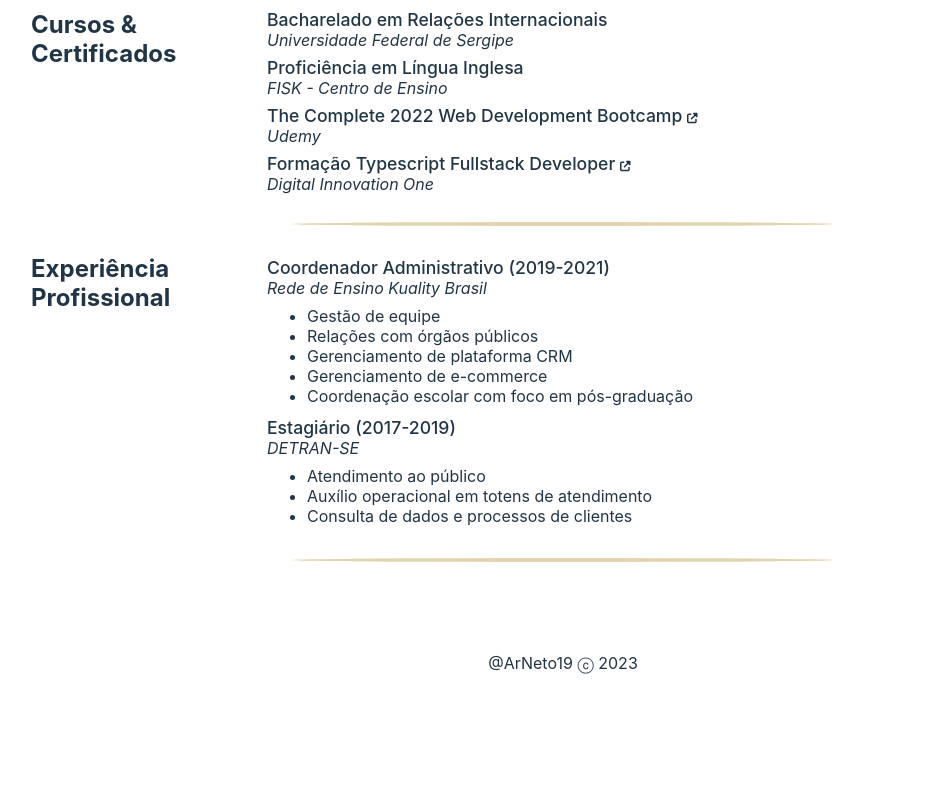
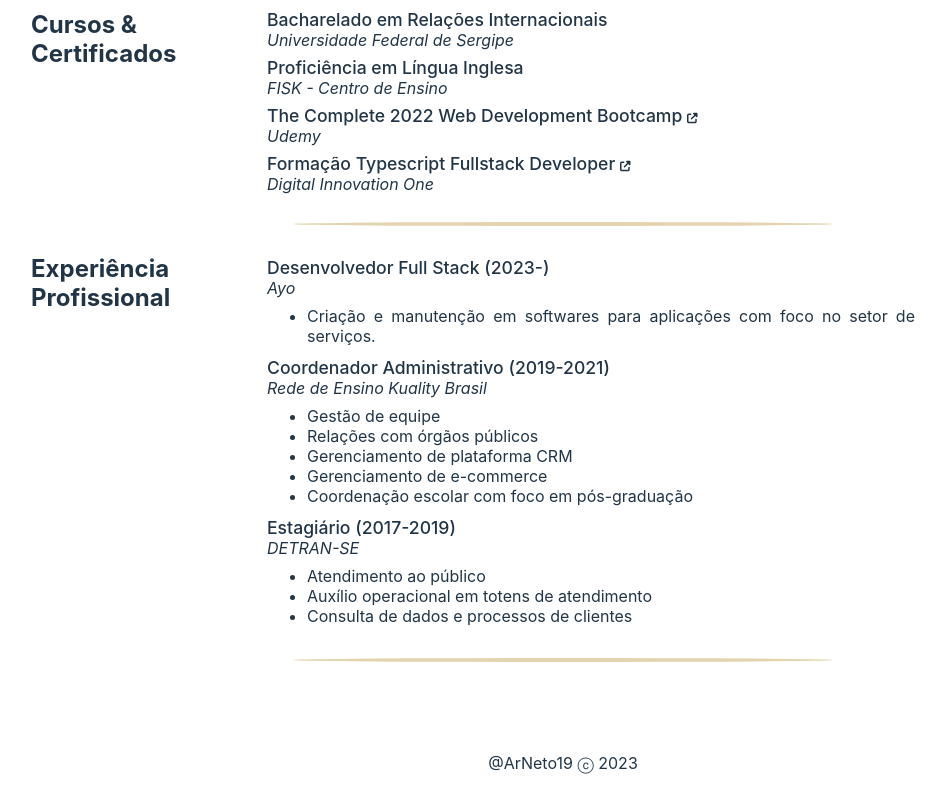
Before and after one commit to ArNeto19/cv-page, a React (Vite) app: page / in a window 1280 px wide. Shown: the part 946-1746 px from the top of the page, without its empty margins (77-1022 px from the left). Before the commit the page ends 1646 px from the top, so only its background shows below. Built offline with nearby package versions, Linux system fonts and the light colour scheme.

Commit message:
feat: add new working experience

```diff
--- a/src/components/Experience/Experience.tsx
+++ b/src/components/Experience/Experience.tsx
@@ -4,6 +4,7 @@ import {
   kualityEnAttributions,
   detranPtAttributions,
   detranEnAttributions,
+  ayoAttributions,
 } from "./workAttributions";
 
 export const Experience = ({ toggleToEnglish }: any) => {
@@ -15,6 +16,12 @@ export const Experience = ({ toggleToEnglish }: any) => {
         </h2>
       </div>
       <div className="text-justify leading-7 pl-3 md:w-3/5 max-md:p-2">
+        <ExperienceRow
+          title={!toggleToEnglish ? "Desenvolvedor Full Stack" : "Full Stack Developer"}
+          period="2023-"
+          company="Ayo"
+          attributions={ayoAttributions}
+        />
         <ExperienceRow
           title={!toggleToEnglish ? "Coordenador Administrativo" : "Administrative Coordinator"}
           period="2019-2021"
--- a/src/components/Experience/workAttributions.ts
+++ b/src/components/Experience/workAttributions.ts
@@ -25,4 +25,14 @@ const detranEnAttributions = [
   "Querying customer data and processes",
 ];
 
-export { kualityPtAttributions, kualityEnAttributions, detranPtAttributions, detranEnAttributions };
+const ayoAttributions = [
+  "Criação e manutenção em softwares para aplicações com foco no setor de serviços.",
+];
+
+export {
+  kualityPtAttributions,
+  kualityEnAttributions,
+  detranPtAttributions,
+  detranEnAttributions,
+  ayoAttributions,
+};
```
